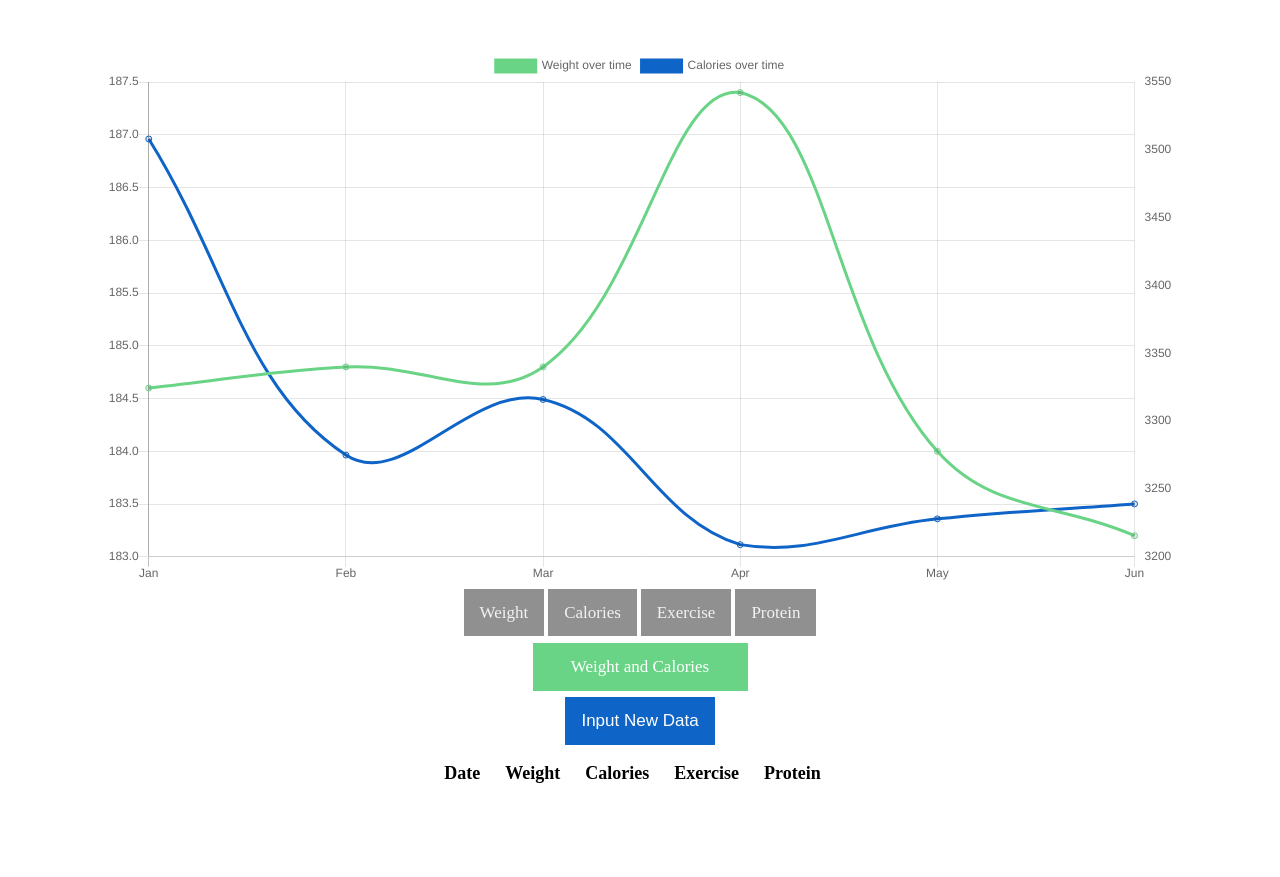
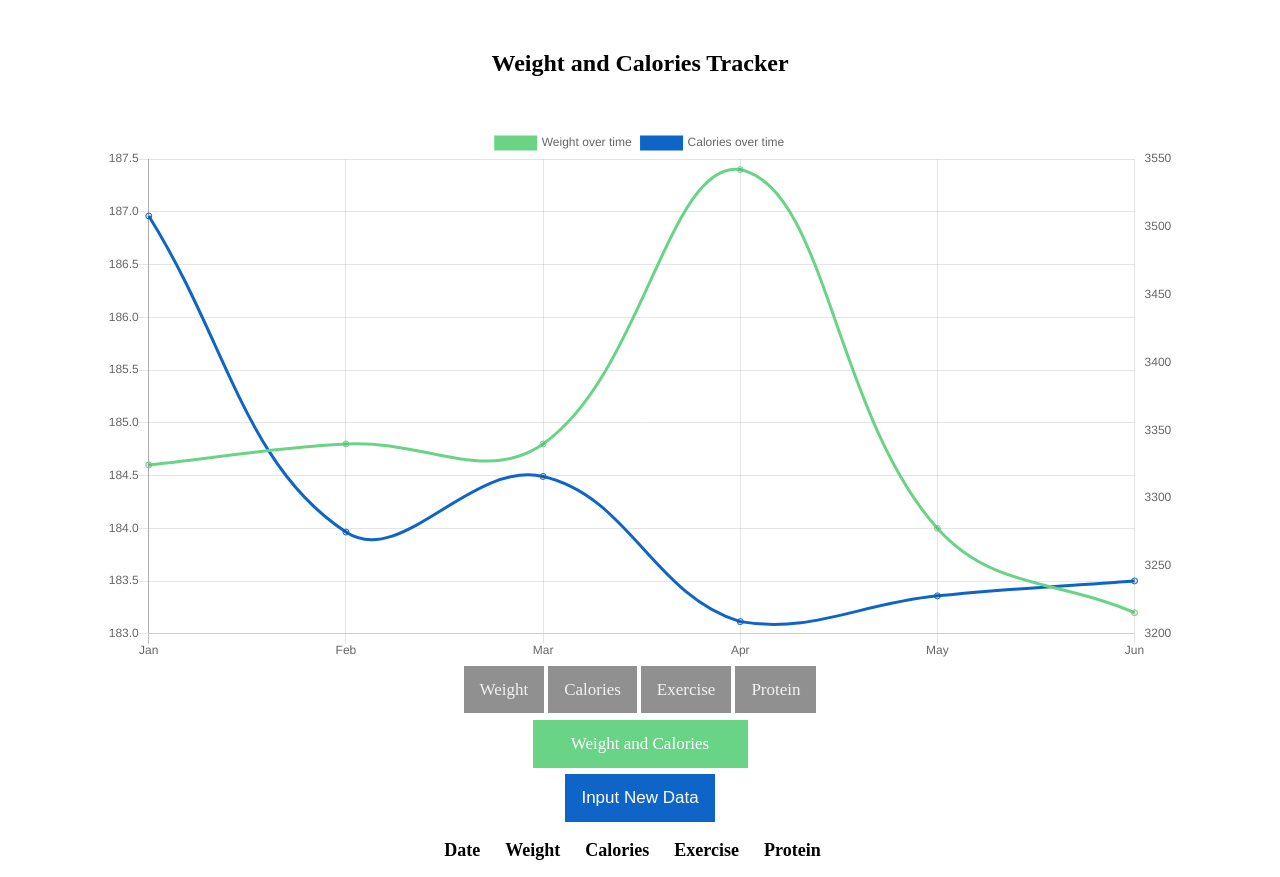
Before and after one commit to ericksen-github/calorie_tracker, a plain HTML site: page index.html in a window 1280 px wide. Before the commit the page ends 800 px from the top, so only its background shows below. Drawn offline with nearby package versions, Linux system fonts and the light colour scheme.

Commit message:
Added title.

```diff
--- a/css/main.css
+++ b/css/main.css
@@ -1,3 +1,8 @@
+h2 {
+  margin-top: 50px;
+  text-align: center;
+}
+
 .lineChartContainer {
   width: 85%;
   margin: auto;
--- a/index.html
+++ b/index.html
@@ -6,8 +6,11 @@
     <link rel="stylesheet" href="css/main.css" />
     <link rel="stylesheet" href="css/form.css" />
     <link rel="stylesheet" href="css/table.css" />
-    <title>Calorie Tracker</title>
+    <title>Weight Tracker</title>
   </head>
+  <header>
+    <h2>Weight and Calories Tracker</h2>
+  </header>
   <body>
     <div id="overlay"></div>
     <main id="main">
```
